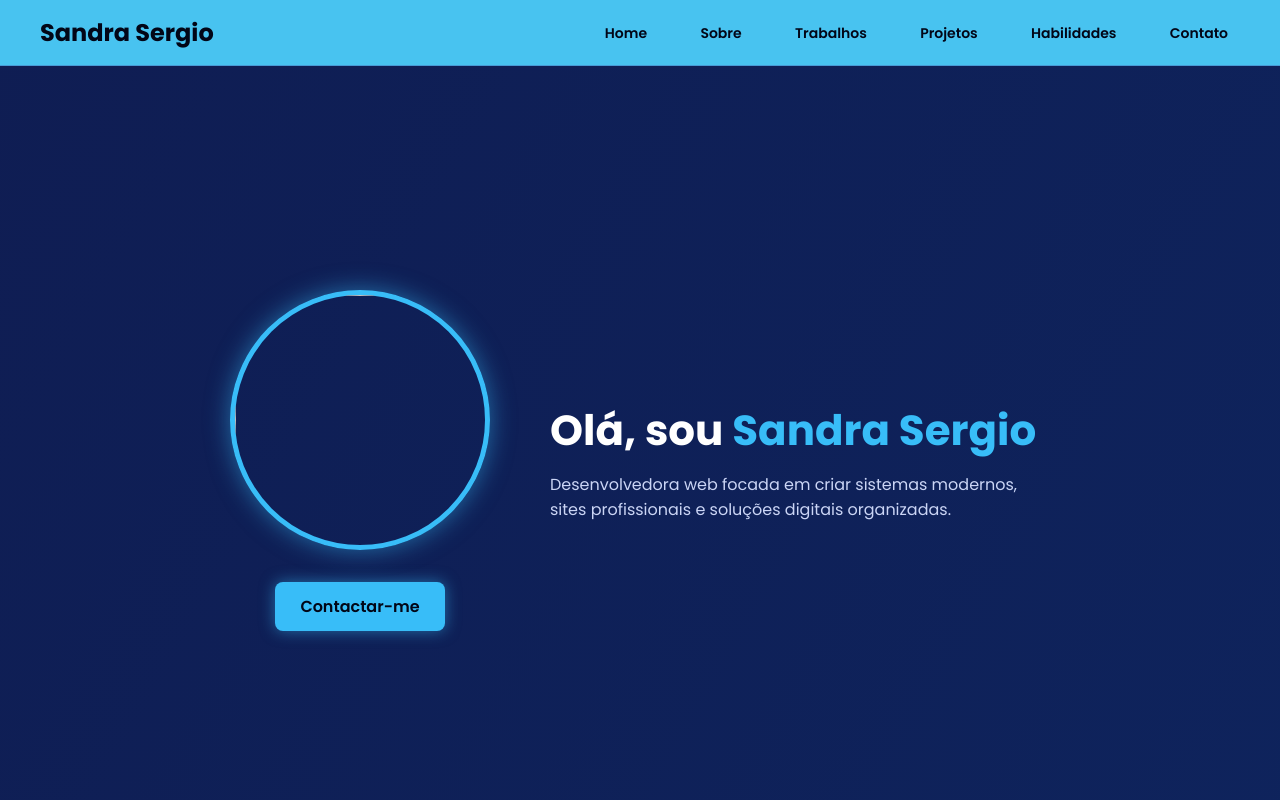
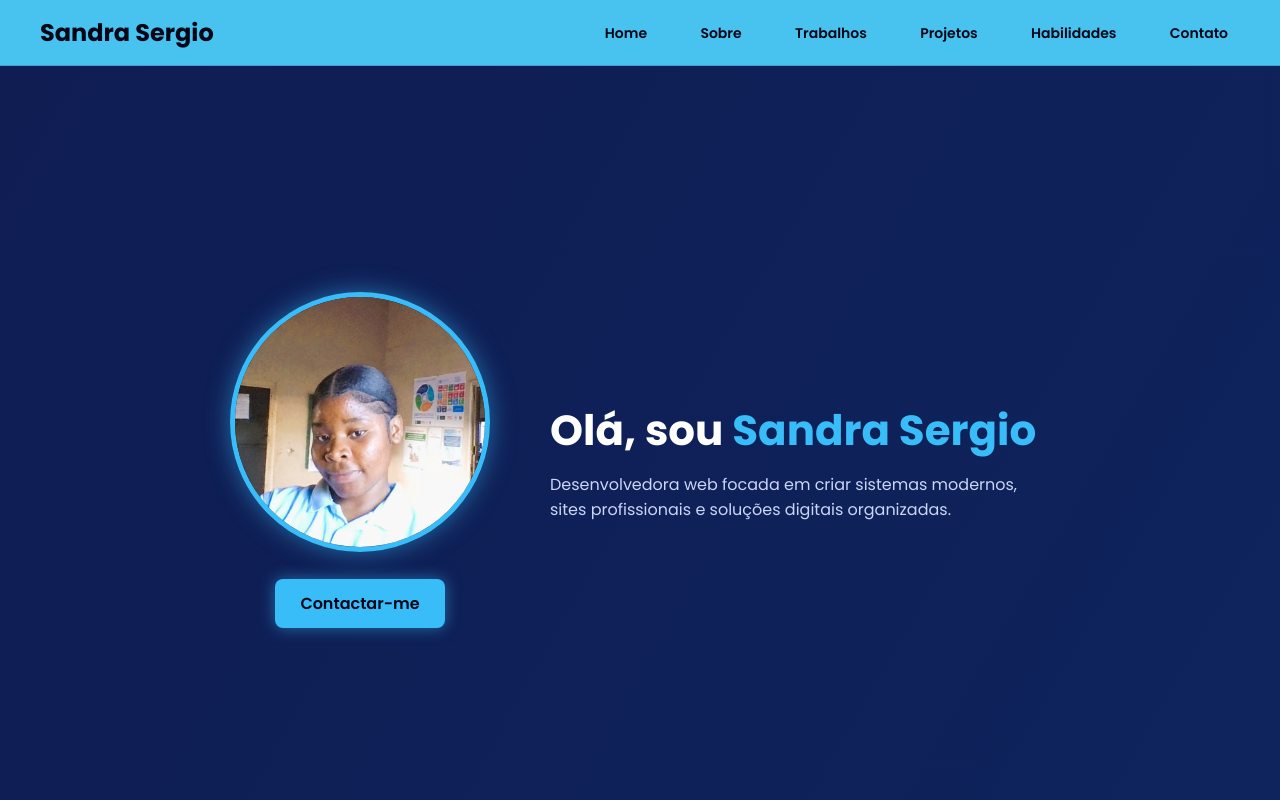
Before and after one commit to aceleradoraj1-design/Sandra-Sergio-Timba, a plain HTML site: page index.html in a window 1280 px wide. Shown: the top 800 px of the page. Drawn offline with Linux system fonts and the light colour scheme.

Commit message:
index.html

```diff
--- a/index.html
+++ b/index.html
@@ -304,7 +304,7 @@ color:#94a3b8;
 <section class="home" id="home">
 
 <div style="text-align:center;">
-<img src="WIN_20260218_17_50_54_Pro" class="perfil">
+<img src="WIN_20260218_17_50_54_Pro.jpg" class="perfil">
 <br>
 <a href="#contato" class="botao-contato">Contactar-me</a>
 </div>
```
